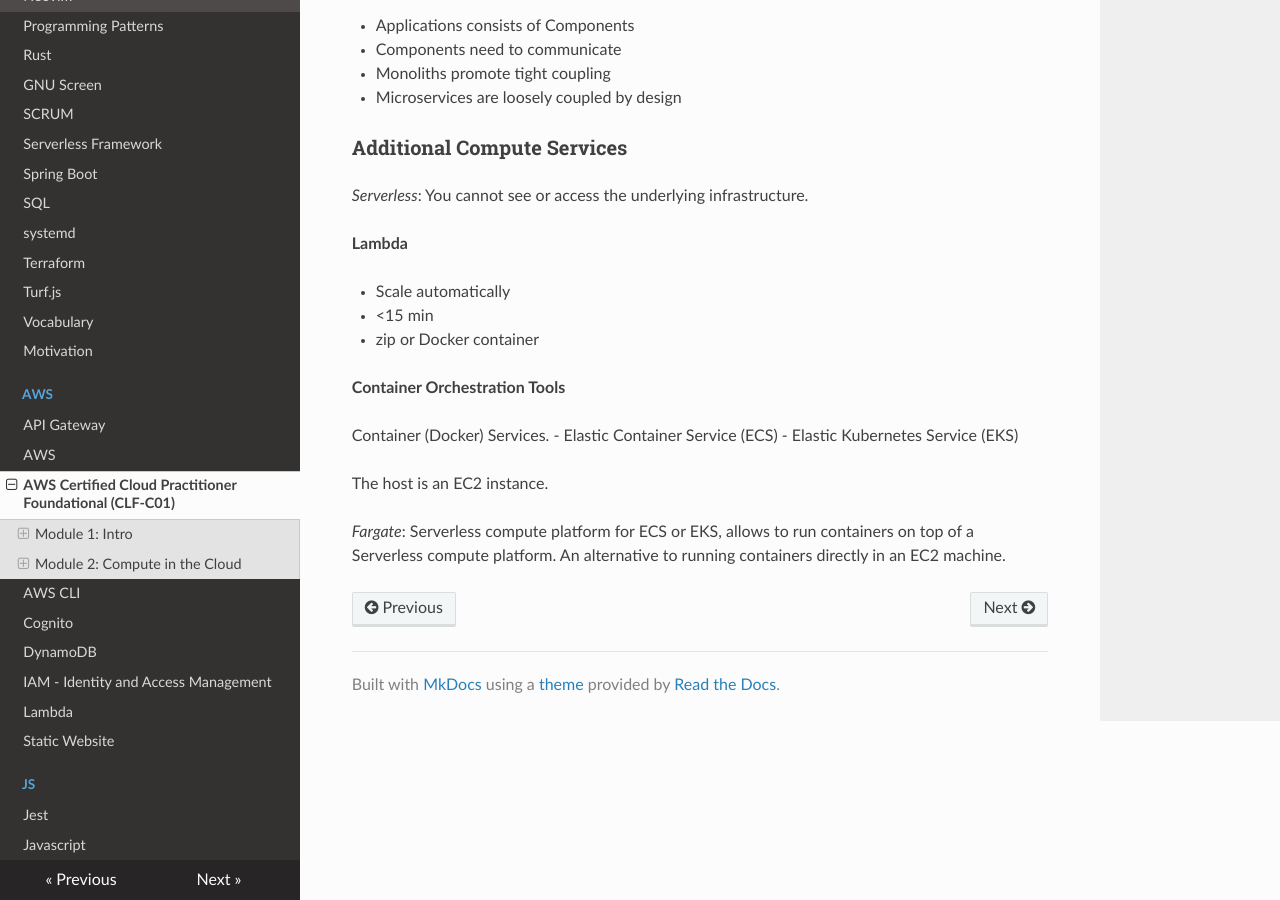
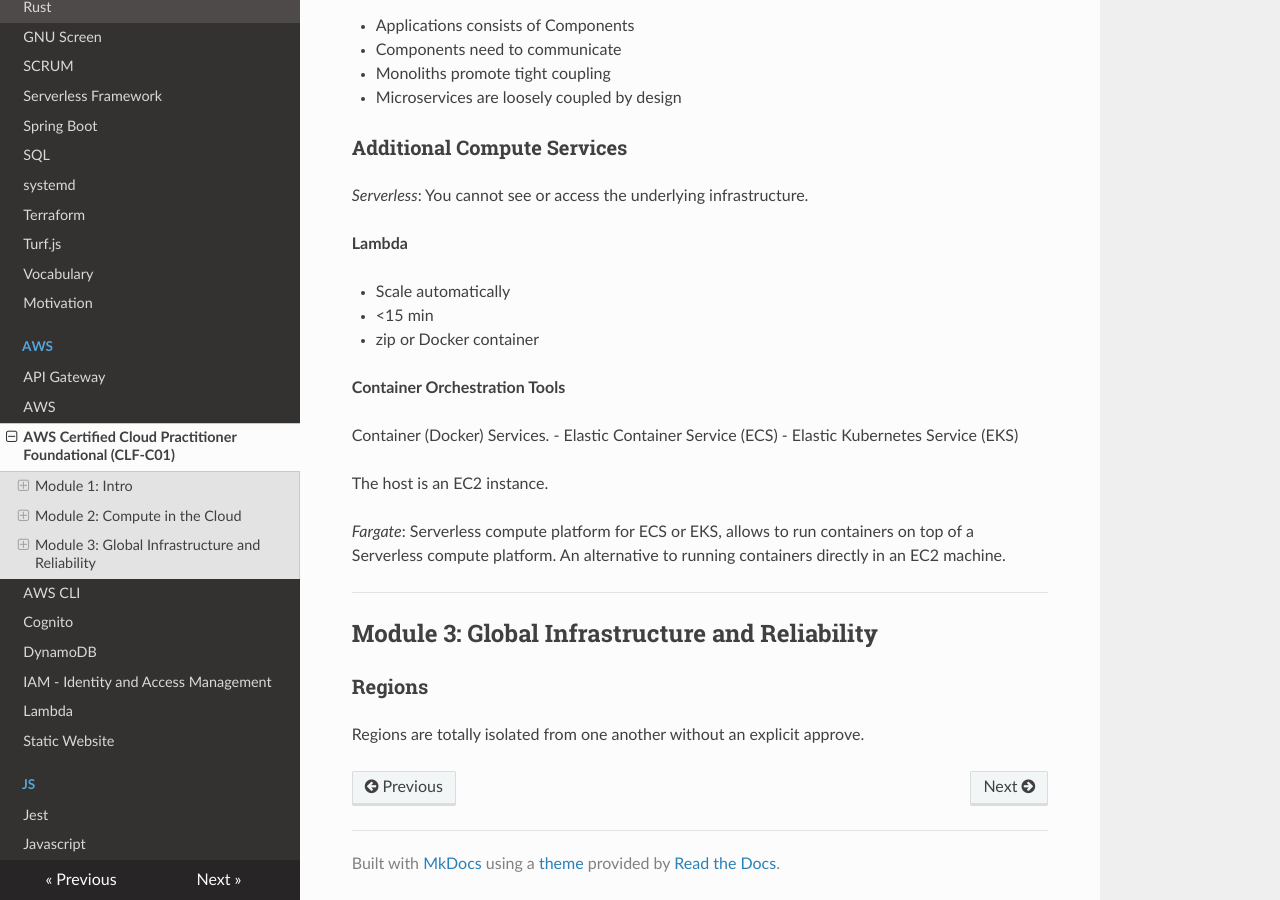
Before and after one commit to YotaYota/notes, an MkDocs documentation site: the page built from docs/aws/ccp.md, in a window 1280 px wide and 900 px high, scrolled down 2086 px. Built offline with MkDocs 1.6.1, drawn with Linux system fonts in a browser that asks for light colours; nearby versions of some CDN libraries.

Commit message:
CCP mod 3 init

```diff
--- a/docs/aws/ccp.md
+++ b/docs/aws/ccp.md
@@ -121,3 +121,11 @@ The host is an EC2 instance.
 *Fargate*: Serverless compute platform for ECS or EKS, allows to run containers
 on top of a Serverless compute platform. An alternative to running containers
 directly in an EC2 machine.
+
+---
+
+## Module 3: Global Infrastructure and Reliability
+
+### Regions
+
+Regions are totally isolated from one another without an explicit approve.
```
